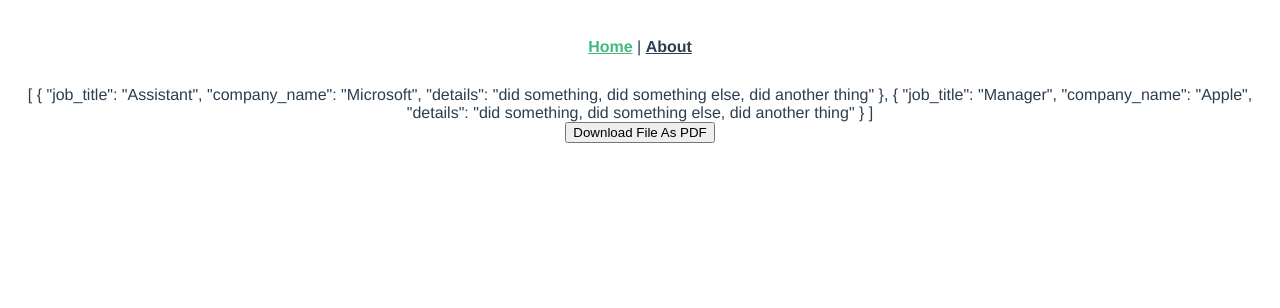
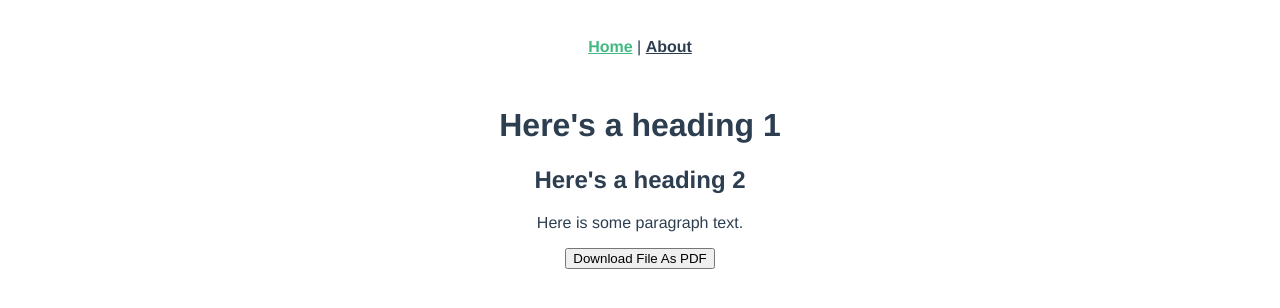
Before and after one commit to Dpeck09/orange-iguanas, a Vue app: page / in a window 1280 px wide. Shown: the top 308 px of the page. Built offline with nearby package versions, Linux system fonts and the light colour scheme.

Commit message:
remove table example, change to htmlToPdf using page formatting

```diff
--- a/src/views/HomeView.vue
+++ b/src/views/HomeView.vue
@@ -18,19 +18,25 @@
     }
   },
   methods: {
-
-    jsToPdf: function () {
-      var doc = new jsPDF()
+    htmlToPdf: function () {
+      var doc = new jsPDF('p', 'pt', 'A4')
 
       // From Javascript
-      var finalY = doc.lastAutoTable.finalY || 10
-      doc.text('From javascript arrays', 14, finalY + 15)
-      var body = this.experiences
-      doc.autoTable({
-        startY: finalY + 20,
-        body: body,
-      })
-      doc.save('example.pdf')
+      // var finalY = doc.lastAutoTable.finalY || 10
+      // doc.text('From javascript arrays', 14, finalY + 15)
+      // var body = this.experiences
+      // doc.autoTable({
+      //   startY: finalY + 20,
+      //   body: body,
+      // })
+      console.log(this.$refs["data"])
+      doc.html(this.$refs["data"], {
+        margin: [50, 50, 50, 50],
+        callback: function () {
+          doc.save('example.pdf')
+        }
+      });
+
 
     }
   }
@@ -38,11 +44,13 @@
 </script>
 
 <template>
-  <div id="data">
-    {{ experiences }}
+  <div id="data" ref="data">
+    <h1>Here's a heading 1</h1>
+    <h2>Here's a heading 2</h2>
+    <p>Here is some paragraph text.</p>
   </div>
 
-  <button v-on:click="jsToPdf">Download File As PDF</button>
+  <button v-on:click="htmlToPdf">Download File As PDF</button>
 </template>
 
 <style>
```
